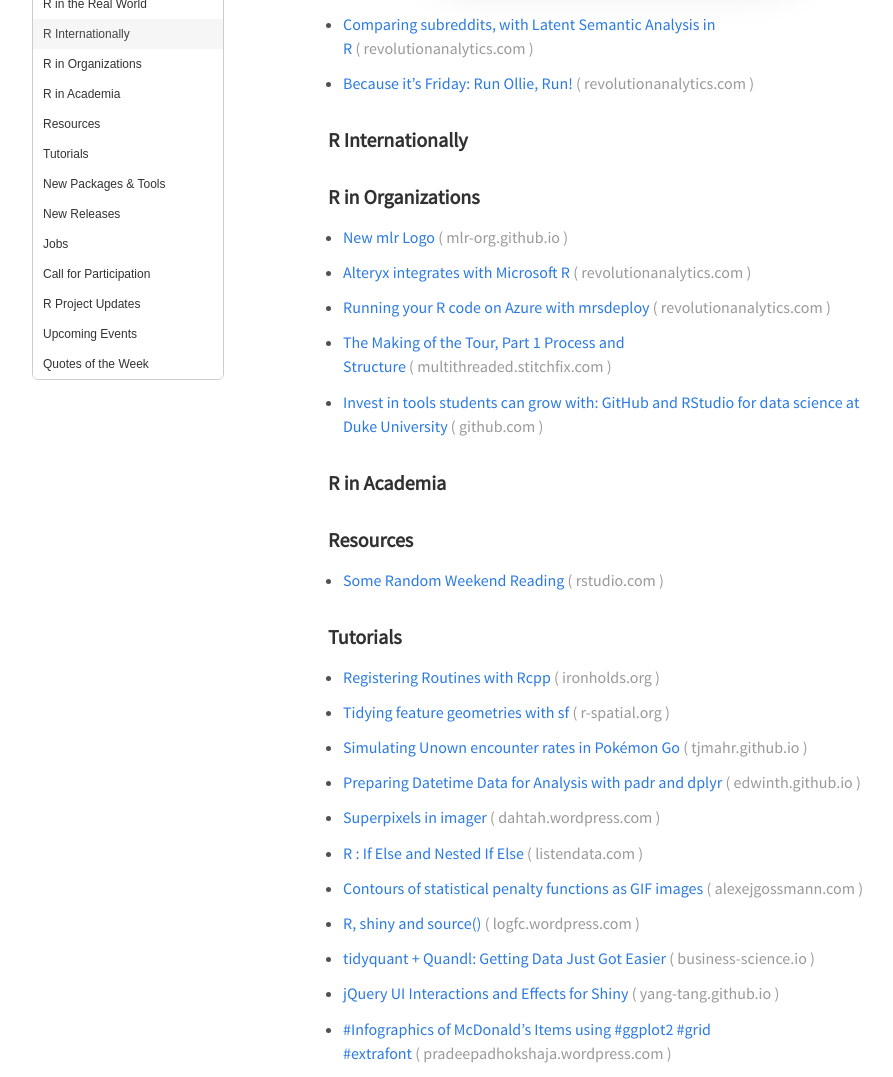
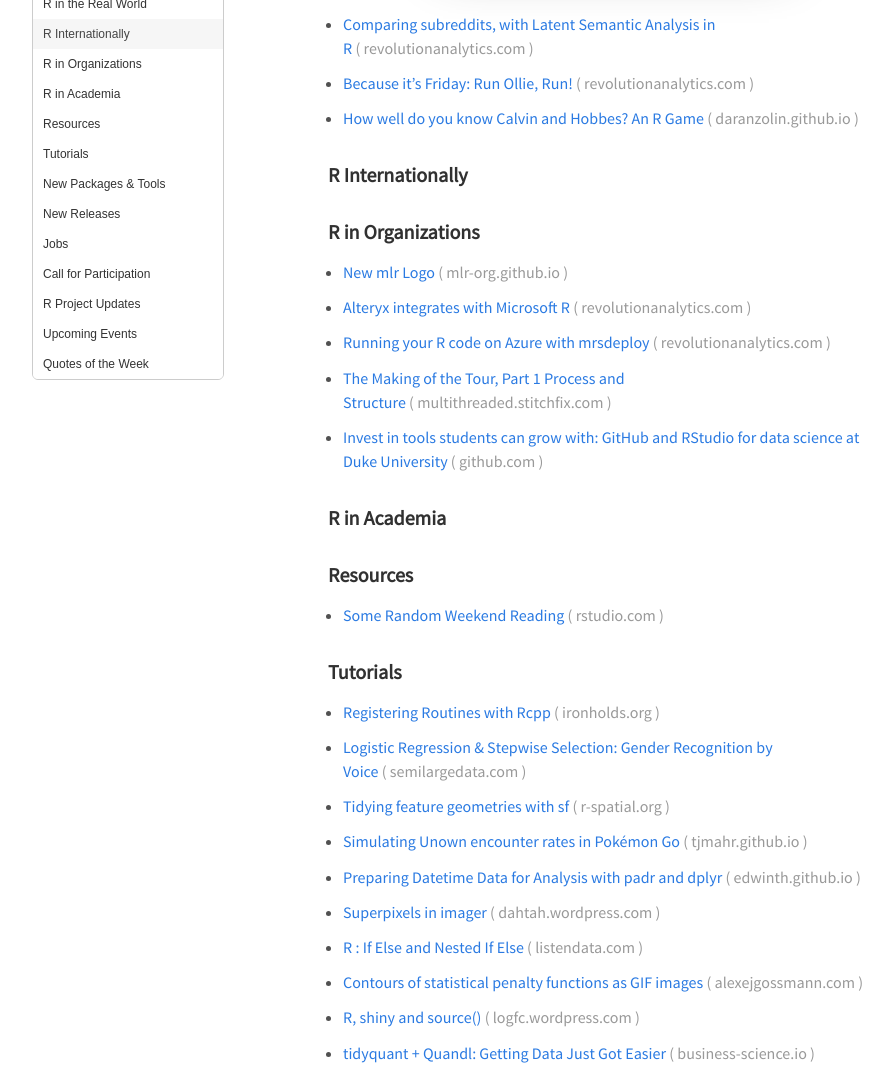
Before and after one commit to rweekly/rweekly.org, a Jekyll site: the page built from draft.md, in a window 1280 px wide and 1400 px high, scrolled down 1521 px. Shown: the part 152-1229 px from the top of the window, without its empty margins (32-925 px from the left). Built offline with Jekyll 4.4.1, drawn with Linux system fonts in a browser that asks for light colours; comment, search, counter and statistics services are not loaded; grey boxes are pictures that could not be loaded.

Commit message:
Draft: 2017-13

```diff
--- a/draft.md
+++ b/draft.md
@@ -52,6 +52,8 @@
 
 + [Because it's Friday: Run Ollie, Run!](http://blog.revolutionanalytics.com/2017/03/because-its-friday-run-ollie-run.html)
 
++ [How well do you know Calvin and Hobbes? An R Game](https://daranzolin.github.io/articles/2017-03/calvin_and_hobbes_game)
+
 ### R Internationally
 
 
@@ -81,6 +83,8 @@
 ### Tutorials
 
 + [Registering Routines with Rcpp](https://ironholds.org/registering-routines/)
+
++ [Logistic Regression & Stepwise Selection: Gender Recognition by Voice](https://semilargedata.com/2017/03/21/machine-learning-gender-recognition-by-voice/)
 
 + [Tidying feature geometries with sf](http://r-spatial.org//r/2017/03/19/invalid.html)
 
```
